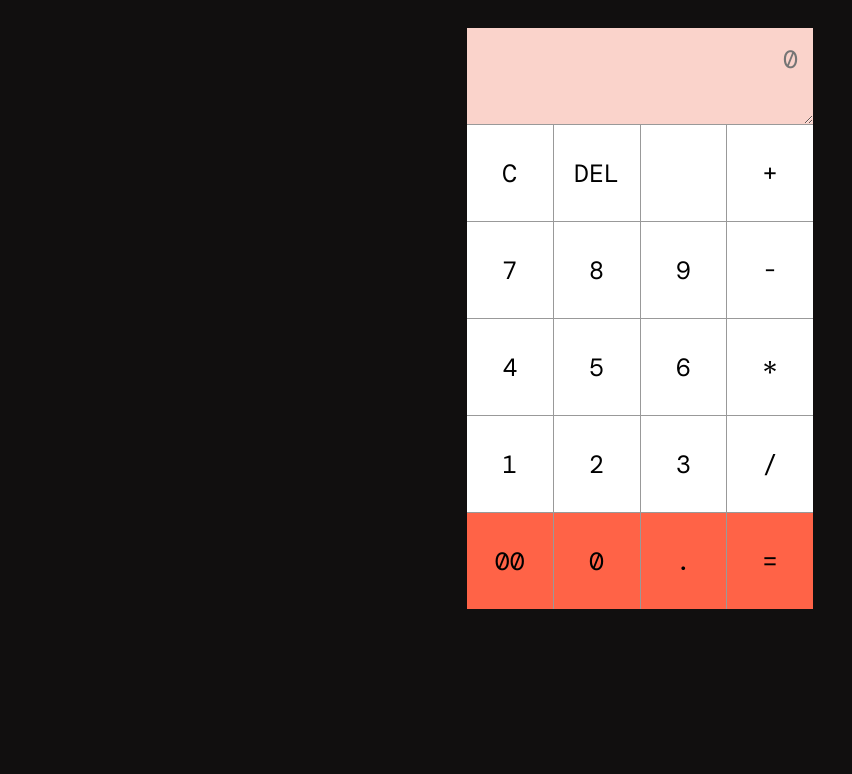
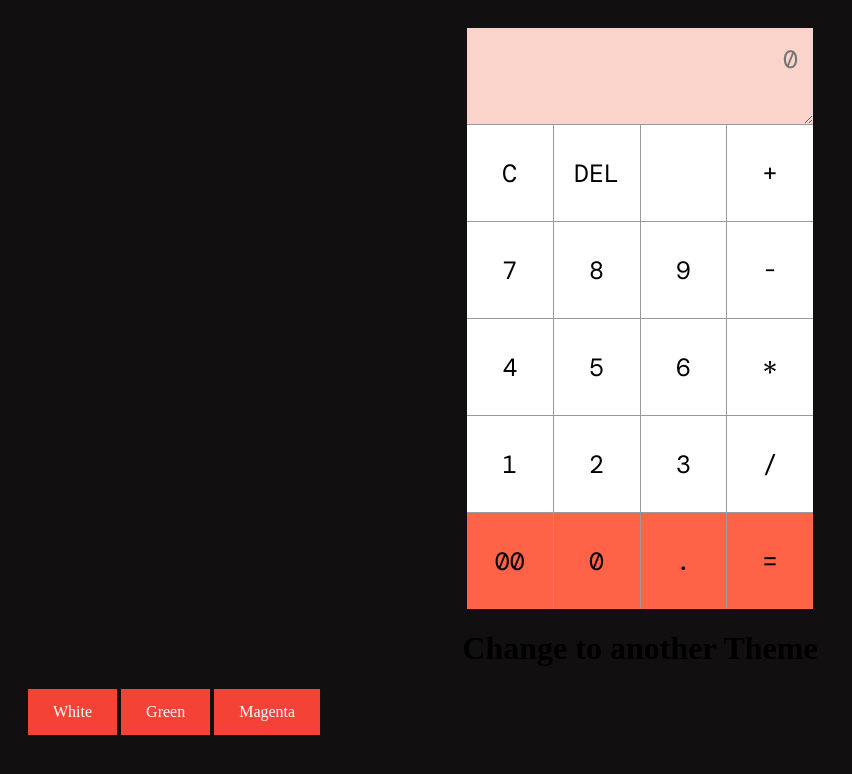
Before and after one commit to ZM71/Html-Calculator, a plain HTML site: page index.html in a window 1280 px wide. Shown: the whole page, without its empty margins (0-852 px from the left). Drawn offline with nearby package versions, Linux system fonts and the light colour scheme.

Commit message:
Add files via upload

```diff
--- a/index.html
+++ b/index.html
@@ -38,5 +38,11 @@
 <!-- partial -->
   <script  src="./script.js"></script>
 
+  <h1 style="text-align: center;">Change to another Theme</h1>
+  <a href="White/index.html" >White</a>
+
+  <a href="Green/index.html" >Green</a>
+
+  <a href="Magenta/index.html" >Magenta</a>
 </body>
 </html>
--- a/style.css
+++ b/style.css
@@ -46,3 +46,15 @@ button:hover,
     color: white;
     transition: 0.2s;
 }
+a:link, a:visited {
+    background-color: #f44336;
+    color: white;
+    padding: 14px 25px;
+    text-align: center;
+    text-decoration: none;
+    display: inline-block;
+  }
+
+  a:hover, a:active {
+    background-color: red;
+  }
```
